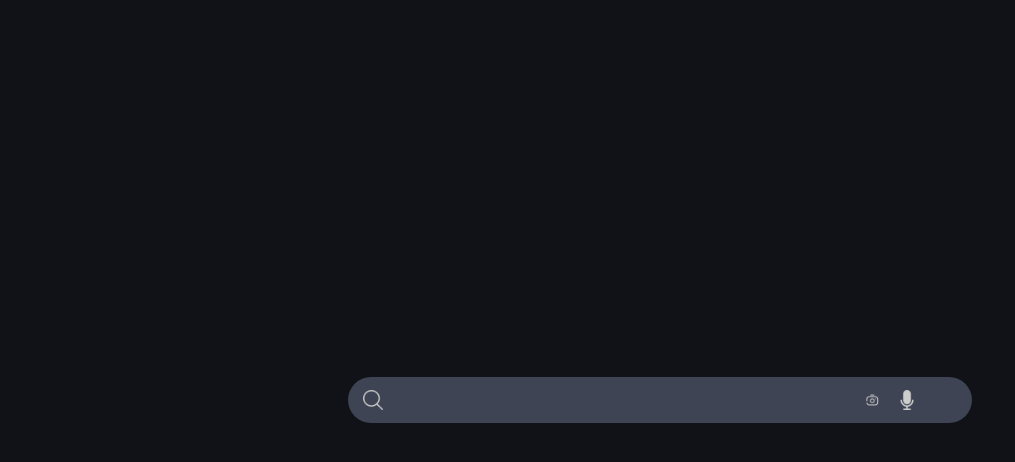
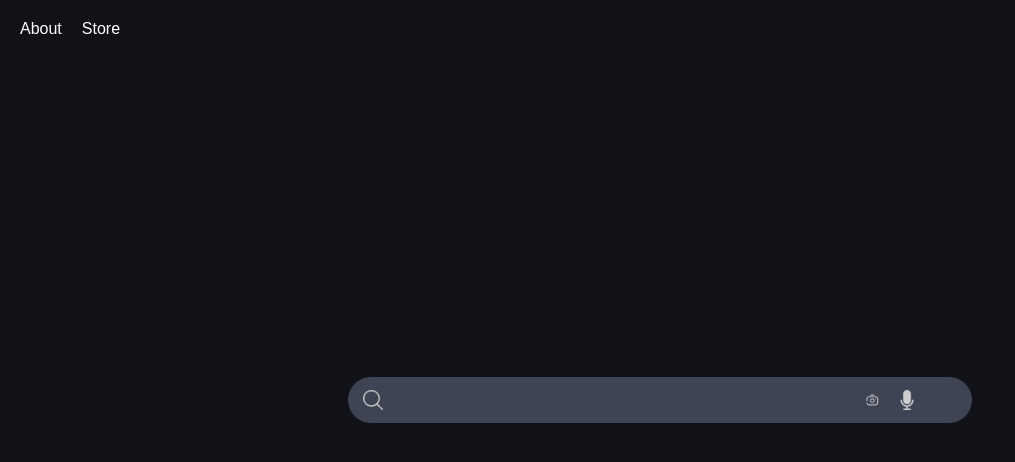
Before and after one commit to aradkuhzad/google, a plain HTML site: page index.html in a window 1280 px wide. Shown: the whole page, without its empty margins (0-1015 px from the left). Drawn offline with Linux system fonts and the light colour scheme.

Commit message:
Add top menu with navigation links to index.html

```diff
--- a/index.html
+++ b/index.html
@@ -9,6 +9,41 @@
 color:white;">
 
 <style>
+
+
+
+    .top-menu {
+        position: absolute;
+        top: 20px; /* فاصله از بالا */
+        left: 20px; /* فاصله از چپ */
+        display: flex;
+        gap: 20px; /* فاصله بین آیتم‌ها */
+        font-family: Arial, sans-serif;
+        font-size: 16px;
+        color: white;
+    }
+
+    .top-menu a {
+        text-decoration: none; /* حذف خط زیر متن */
+        color: white;
+        position: relative;
+    }
+
+    .top-menu a::after {
+        content: '';
+        position: absolute;
+        left: 0;
+        bottom: -2px; /* فاصله خط از متن */
+        width: 0;
+        height: 2px;
+        background-color: white;
+    }
+
+    .top-menu a:hover::after {
+        width: 100%; /* خط کامل زیر متن هنگام هاور */
+    }
+
+
 
 
 
@@ -95,6 +130,9 @@ body {
         </div>
 
 
+        <div class="top-menu">
+            <a href="#">About</a>
+            <a href="#">Store</a>
 
 
     </body>
```
